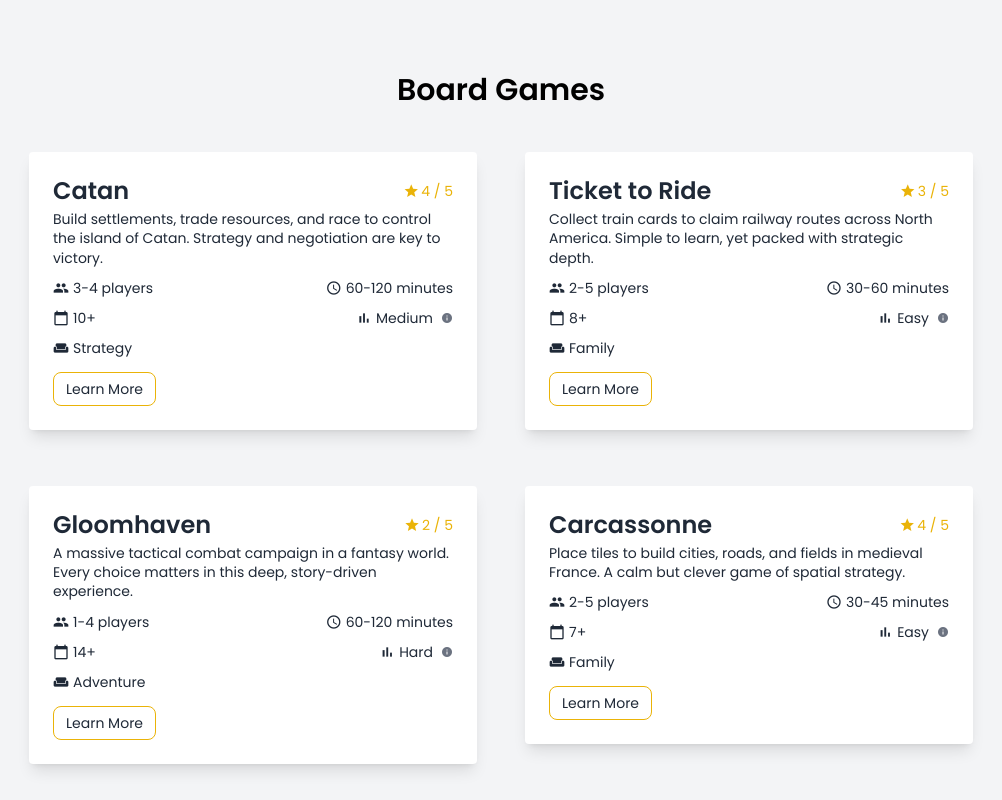
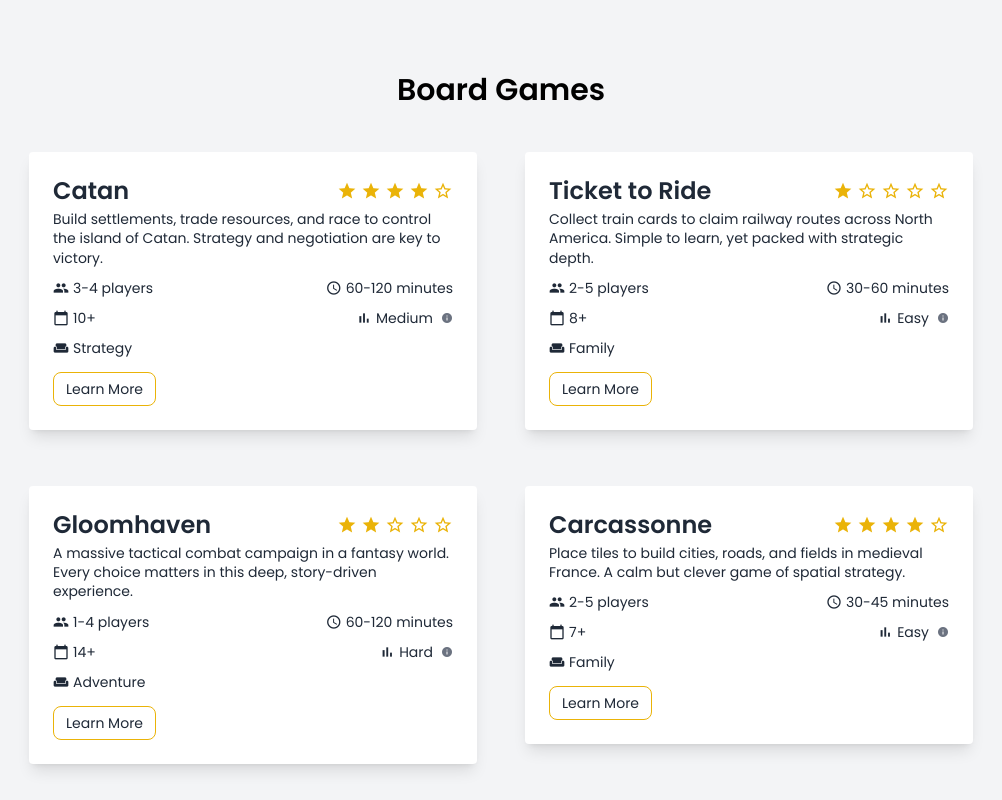
Before and after one commit to vokic/games-dashboard-pdf-export, an Angular app: page / in a window 1280 px wide. Shown: the top 800 px of the page, without its empty margins (139-1141 px from the left). Built offline with nearby package versions, Linux system fonts and the light colour scheme.

Commit message:
Show rating by stars

```diff
--- a/src/app/components/game-card/game-card.component.html
+++ b/src/app/components/game-card/game-card.component.html
@@ -1,14 +1,15 @@
-<div
-    class="w-80 lg:w-[28rem] h-76 rounded overflow-hidden shadow-lg bg-white p-6 m-3 flex flex-col justify-between text-gray-800">
+<div class="w-80 lg:w-[28rem] h-76 rounded shadow-lg bg-white p-6 m-3 flex flex-col justify-between text-gray-800">
 
 
     <!-- Header row: name and rating -->
     <div class="flex justify-between items-center mb-1">
         <h2 class="text-2xl font-semibold leading-tight">{{ game.name }}</h2>
-        <div class="flex items-center gap-0.5 text-yellow-500 text-sm">
-            <span class="material-icons" style="font-size: 1rem;">star</span>
-            <span>{{ game.rating }} / 5</span>
+        <div class="flex items-center gap-1 text-yellow-500">
+            <ng-container *ngFor="let icon of getStarsForRating()">
+                <span class="material-icons text-xl">{{ icon }}</span>
+            </ng-container>
         </div>
+
     </div>
 
     <!-- Description -->
--- a/src/app/components/game-card/game-card.component.ts
+++ b/src/app/components/game-card/game-card.component.ts
@@ -1,14 +1,22 @@
 import { Component, Input } from '@angular/core';
 import { BoardGame, difficultyTooltips } from '../../models/board-game.model';
+import { CommonModule } from '@angular/common';
 
 @Component({
   selector: 'app-game-card',
   templateUrl: './game-card.component.html',
   styleUrls: ['./game-card.component.css'],
   standalone: true,
+  imports: [CommonModule],
 })
 export class GameCardComponent {
   @Input() game!: BoardGame;
 
   difficultyTooltips = difficultyTooltips;
+
+  getStarsForRating(): string[] {
+    const fullStars = Array(this.game.rating).fill('star');
+    const emptyStars = Array(5 - this.game.rating).fill('star_border');
+    return fullStars.concat(emptyStars);
+  }
 }
--- a/src/app/data/board-games.data.ts
+++ b/src/app/data/board-games.data.ts
@@ -23,7 +23,7 @@
     category: 'Family',
     difficulty: 'Easy',
     website: 'https://www.daysofwonder.com/tickettoride/en/',
-    rating: 3,
+    rating: 1,
   },
   {
     name: 'Gloomhaven',
```
